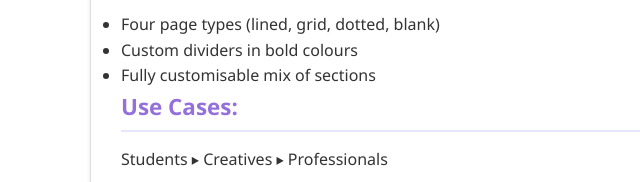
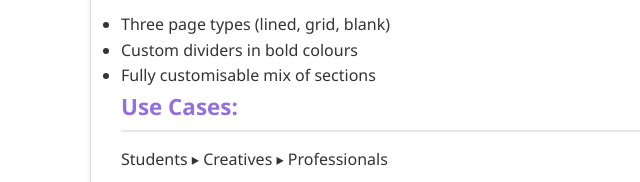
Before and after one commit to leonid2503/sasha, a plain HTML site: page about.html in a window 1280 px wide. Shown: the part 314-496 px from the top of the page, 0-640 px from the left. Drawn offline with Linux system fonts and the light colour scheme.

Commit message:
Update about.html

```diff
--- a/about.html
+++ b/about.html
@@ -20,7 +20,7 @@
 
         <h3>Features:</h3>
         <ul>
-            <li>Four page types (lined, grid, dotted, blank)</li>
+            <li>Three page types (lined, grid, blank)</li>
             <li>Custom dividers in bold colours</li>
             <li>Fully customisable mix of sections</li>
         </ul>
```
